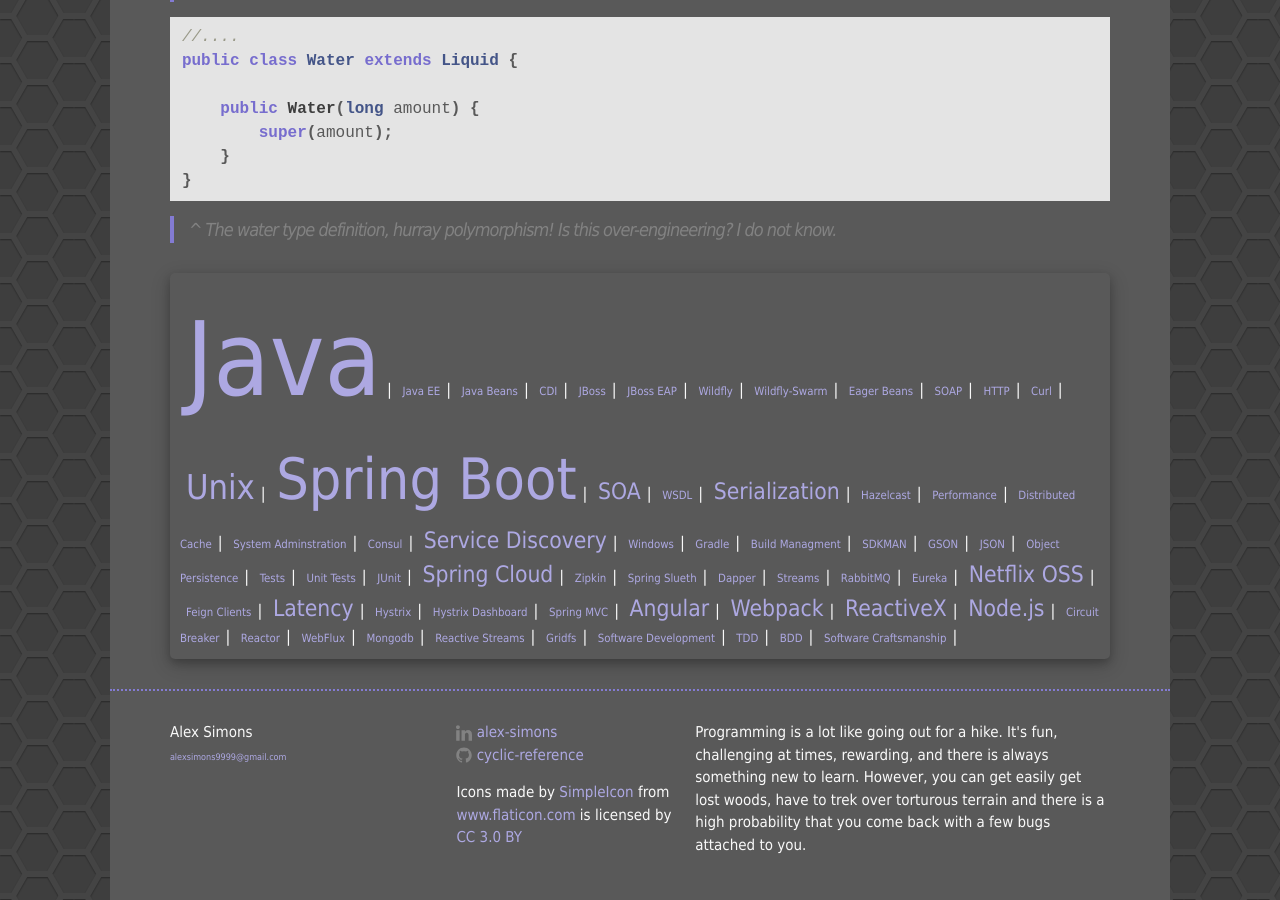
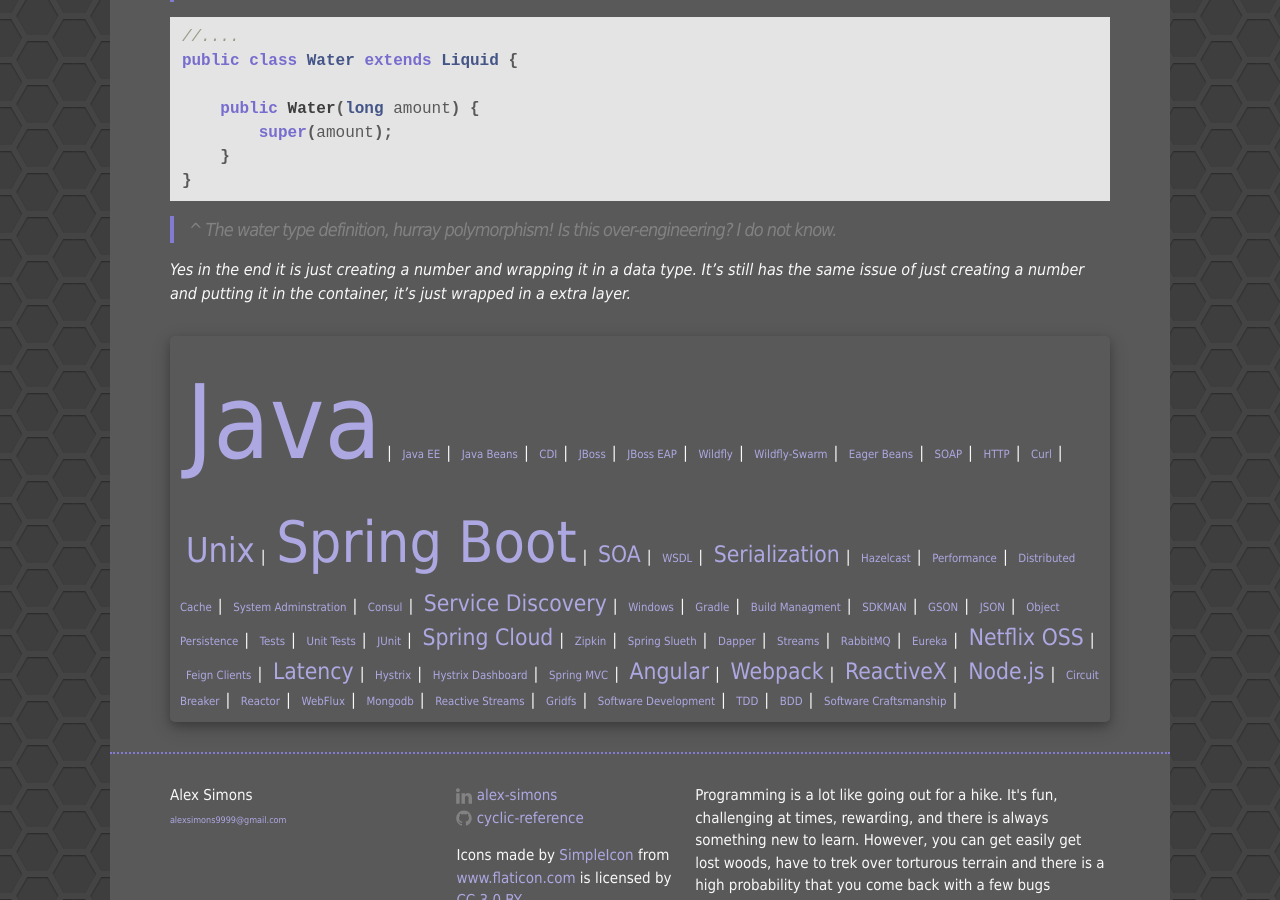
Before and after one commit to Unthrottled/blog, a Jekyll site: the page built from code/hdd/second_pass.md, in a window 1280 px wide and 900 px high, scrolled down 2338 px. Built offline with Jekyll 4.4.1, drawn with Linux system fonts in a browser that asks for light colours.

Commit message:
Disclaimer

```diff
--- a/code/hdd/second_pass.md
+++ b/code/hdd/second_pass.md
@@ -118,3 +118,6 @@
 {% endhighlight %}
 
 > ^ The water type definition, hurray polymorphism! Is this over-engineering? I do not know.
+
+_Yes in the end it is just creating a number and wrapping it in a data type.
+It's still has the same issue of just creating a number and putting it in the container, it's just wrapped in a extra layer._
```
